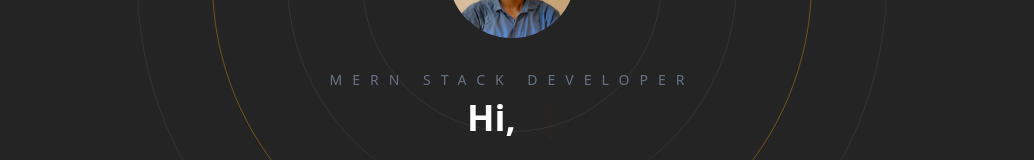
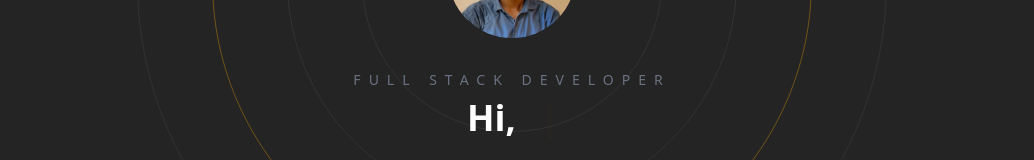
Before and after one commit to shaitausif/Portfolio, a Next.js app: page / in a window 1280 px wide. Shown: the part 365-525 px from the top of the page, without its empty margins (128-1162 px from the left). Built offline with nearby package versions, Linux system fonts and the light colour scheme.

Commit message:
update resume

```diff
--- a/components/About.tsx
+++ b/components/About.tsx
@@ -25,7 +25,6 @@ const About = () => {
       className='-mb-20 md:mb-0 flex-shrink-0 w-36 h-36 rounded-full object-cover md:rounded-lg md:w-52 md:h-72 xl:w-[300px] xl:h-[400px]'
       src='./Me.jpg' />
 
-
     <div className='space-y-5 md:space-y-10 px-0 md:px-10'>
         <h4 className='md:text-3xl lg:text-4xl text-2xl font-semibold'>Here is a <span className='underline decoration-[#F7AB0A]'>little</span> background</h4>
         <p className='text-sm md:text-base'>I am a Full Stack Developer specializing in MERN Stack (MongoDB, Express, React, Node.js) and Next.js, currently pursuing a BSc in IT from the University of Mumbai. I’ve worked on various projects, including a platform for anonymous feedback with OTP verification and NextAuth authentication. I am also building a Patreon clone for crowdfunding using Razorpay to enable users to raise funds. I am passionate about creating scalable, user-focused web applications and continuously learning new technologies to enhance my skills.</p>
--- a/components/Hero.tsx
+++ b/components/Hero.tsx
@@ -28,7 +28,7 @@ const Hero = () => {
         className='relative rounded-full h-32 w-32 mx-auto object-cover'
         src="./Me.jpg" alt="" />
         <div className='z-20'>
-          <h2 className='text-sm md:text-md uppercase text-gray-500 pb-2 tracking-[10px]'>MERN Stack Developer</h2>
+          <h2 className='text-sm md:text-md uppercase text-gray-500 pb-2 tracking-[8px]'>Full Stack Developer</h2>
           <h1 className='text-xl sm:text-4xl  font-semibold px-10'>
         <span className='mr-3'>{text}</span>
         <Cursor cursorColor="#F7AB0A" />
```
Also changed, not shown: 1 other file (tests, documents, lock files or other folders).
